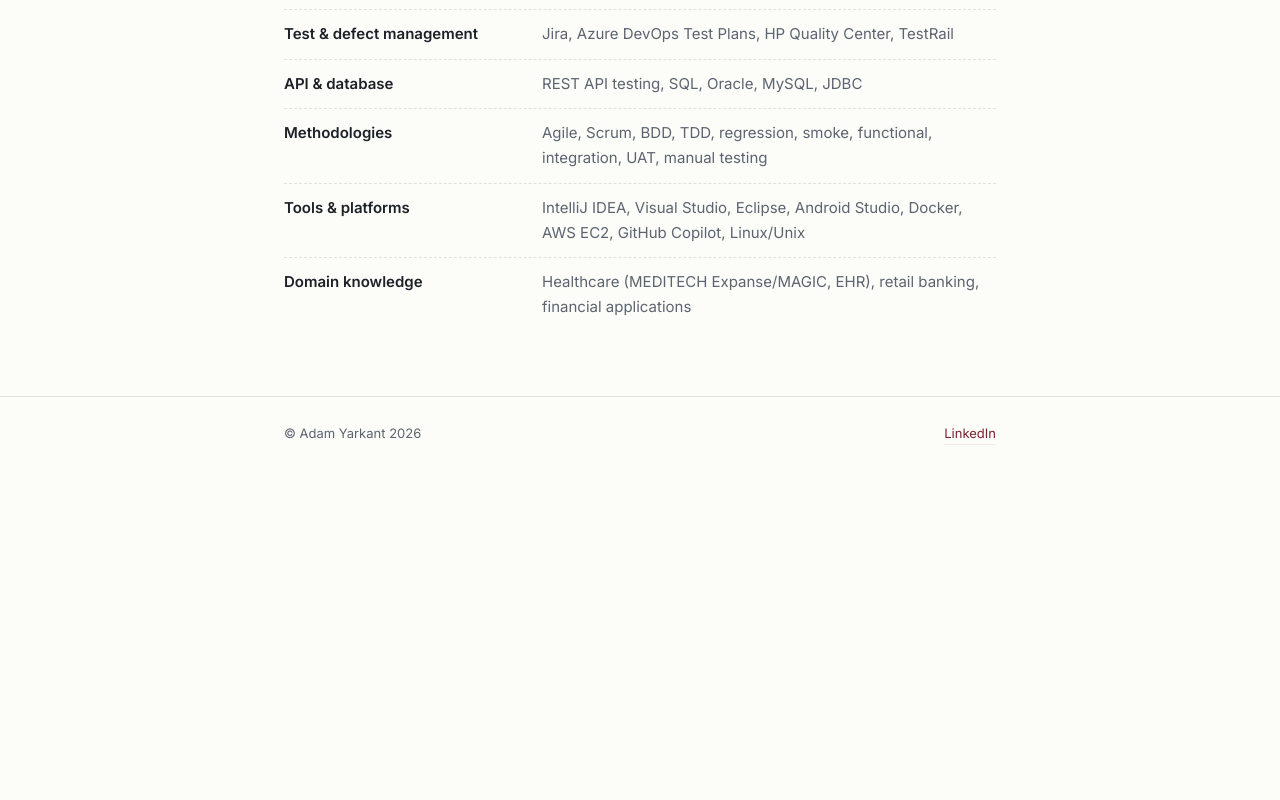
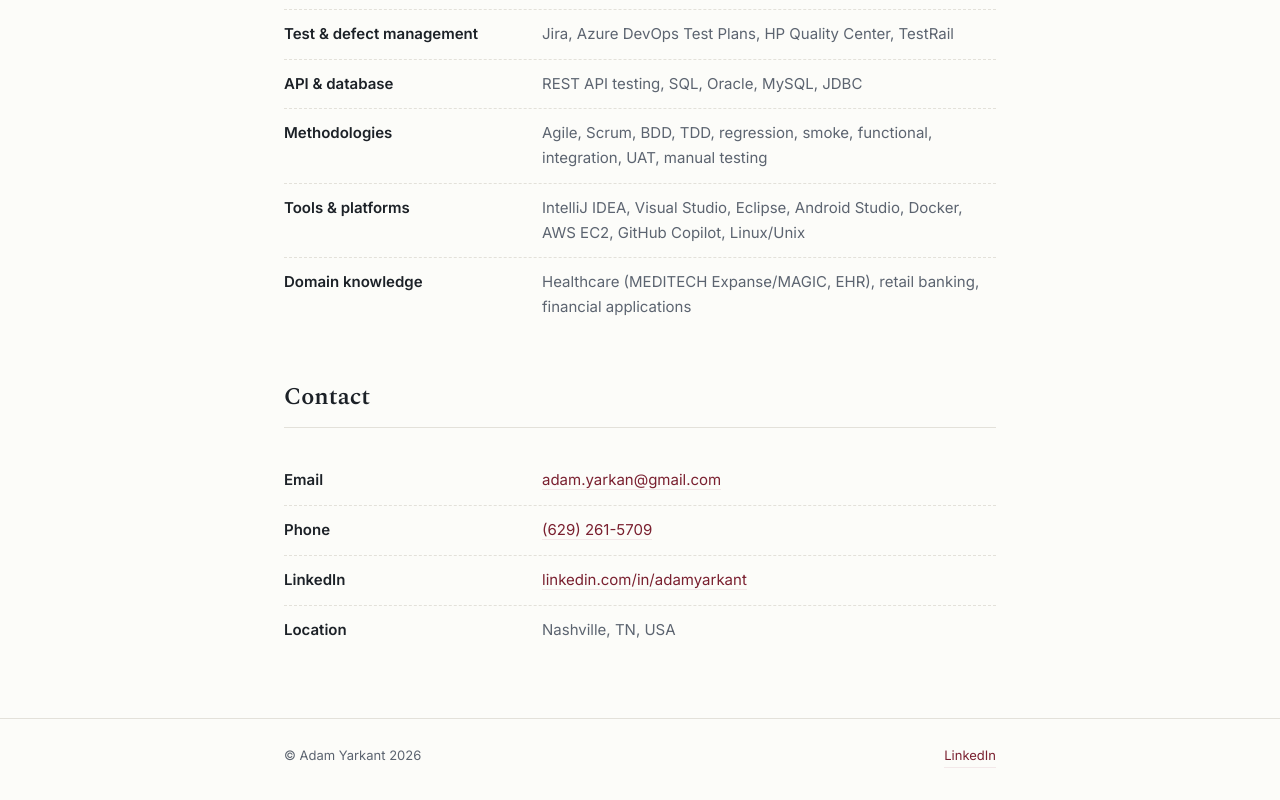
Before and after one commit to AdamYar/AdamYar.github.io, a plain HTML site: page index.html in a window 1280 px wide. Shown: the part 2542-3342 px from the top of the page. Before the commit the page ends 3035 px from the top, so only its background shows below. Drawn offline with nearby package versions, Linux system fonts and the light colour scheme.

Commit message:
Update index.html

```diff
--- a/index.html
+++ b/index.html
@@ -169,7 +169,7 @@
     <a class="site-name" href="index.html">Adam Yarkant</a>
     <a class="nav-link" href="index.html" aria-current="page">CV</a>
     <a class="nav-link" href="https://www.linkedin.com/in/adamyarkant">LinkedIn</a>
-    <a class="nav-link" href="mailto:adam.yarkan@gmail.com">Contact</a>
+    <a class="nav-link" href="#contact">Contact</a>
   </div>
 </nav>
 
@@ -292,6 +292,27 @@
     </div>
   </section>
 
+  <section id="contact">
+    <h2>Contact</h2>
+
+    <div class="skill-row">
+      <div class="label">Email</div>
+      <div class="value"><a href="mailto:adam.yarkan@gmail.com">adam.yarkan@gmail.com</a></div>
+    </div>
+    <div class="skill-row">
+      <div class="label">Phone</div>
+      <div class="value"><a href="tel:+16292615709">(629) 261-5709</a></div>
+    </div>
+    <div class="skill-row">
+      <div class="label">LinkedIn</div>
+      <div class="value"><a href="https://www.linkedin.com/in/adamyarkant">linkedin.com/in/adamyarkant</a></div>
+    </div>
+    <div class="skill-row">
+      <div class="label">Location</div>
+      <div class="value">Nashville, TN, USA</div>
+    </div>
+  </section>
+
 </main>
 
 <footer>
```
